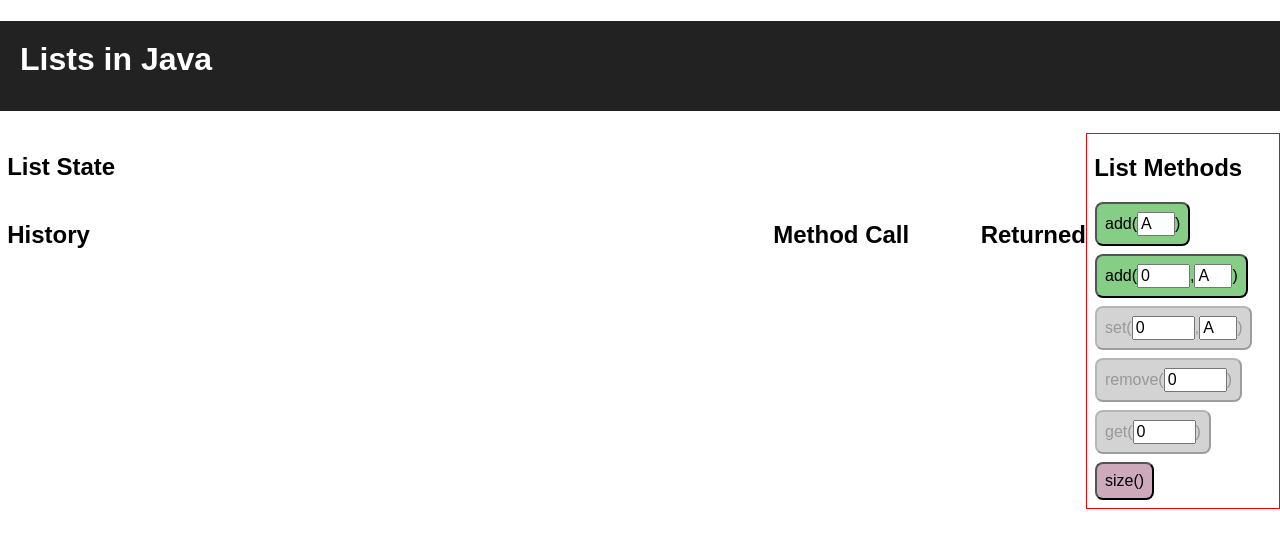
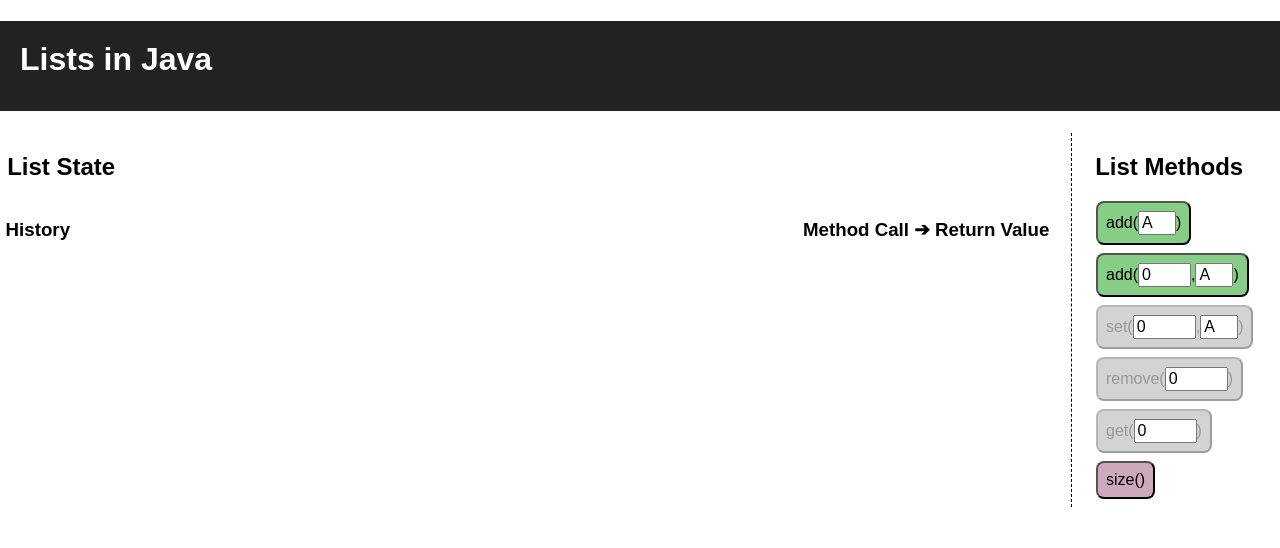
Before and after one commit to nikzb/lists-in-java, a React (Create React App) app: page / in a window 1280 px wide. Shown: the top 548 px of the page. Built offline with nearby package versions, Linux system fonts and the light colour scheme.

Commit message:
Method call and return value viz

```diff
--- a/src/components/methodToolbox/MethodToolbox.css
+++ b/src/components/methodToolbox/MethodToolbox.css
@@ -1,4 +1,6 @@
 .MethodToolbox {
-  border: 1px solid red;
   flex: 0 0 12em;
+  margin-left: 1em;
+  padding-left: 1em;
+  border-left: 1px dashed black;
 }
--- a/src/components/stateTracker/ListHistory.css
+++ b/src/components/stateTracker/ListHistory.css
@@ -1,6 +1,12 @@
 .ListHistory__header {
   display: flex;
   justify-content: space-between;
+}
+
+.ListHistory__body {
+  display: flex;
+  flex-direction: column;
+  align-items: flex-start;
 }
 
 .ListHistory__list-vizzes {
@@ -10,5 +16,8 @@
 .ListHistory__method-call-and-return {
   display: flex;
   justify-content: space-between;
+  align-items: center;
+
   flex: 0 0 20em;
+  align-self: flex-end;
 }
--- a/src/components/stateTracker/ListHistory.js
+++ b/src/components/stateTracker/ListHistory.js
@@ -15,6 +15,12 @@ function ListHistory({snapshots}) {
   if (snapshots.size > 1) {
     history.push(<MethodCallAndReturn command={snapshots.get(snapshots.size - 1).get('command')} />);
     for (let index = 0; index < pastSnapshots.size - 1; index += 1) {
+      // history.push(
+      //   <div className="ListHistory__list-method-return">
+      //     <ListViz snapshot={pastSnapshots.get(index)} />
+      //     <MethodCallAndReturn command={pastSnapshots.get(index).get('command')} />
+      //   </div>
+      // );
       history.push(<ListViz snapshot={pastSnapshots.get(index)} />);
       history.push(<MethodCallAndReturn command={pastSnapshots.get(index).get('command')} />);
     }
@@ -23,13 +29,16 @@ function ListHistory({snapshots}) {
   return (
     <div className="ListHistory">
       <div className="ListHistory__header">
-        <h2 className="ListHistory__list-vizzes section-title">History</h2>
-        <div className="ListHistory__method-call-and-return">
-          <h2 className="section-title">Method Call</h2>
-          <h2 className="section-title">Returned</h2>
-        </div>
+        <h3 className="ListHistory__list-vizzes section-title">History</h3>
+        {/* <div className="ListHistory__method-call-and-return"> */}
+        <h3 className="section-title">Method Call ➔ Return Value</h3>
+          {/* <h3 className="section-title">Method Call</h3> */}
+          {/* <h3 className="section-title">Returned</h3> */}
+        {/* </div> */}
       </div>
-      {history}
+      <div className="ListHistory__body">
+        {history}
+      </div>
     </div>
   )
 }
--- a/src/components/stateTracker/ListViz.css
+++ b/src/components/stateTracker/ListViz.css
@@ -1,3 +1,6 @@
 .ListViz {
   display: flex;
+  flex-wrap: wrap;
+  width: 100%;
+  /* border-top: 1px dashed black; */
 }
--- /dev/null
+++ b/src/components/stateTracker/MethodCallAndReturn.css
@@ -0,0 +1,8 @@
+.MethodCallAndReturn {
+  display: flex;
+  justify-content: space-between;
+  align-items: center;
+
+  flex: 0 0 4em;
+  align-self: flex-end;
+}
--- a/src/components/stateTracker/MethodCallAndReturn.js
+++ b/src/components/stateTracker/MethodCallAndReturn.js
@@ -1,16 +1,16 @@
 import React from 'react';
 
 import MethodCall from './MethodCall';
-// import ReturnValue from './ReturnValue';
+import ReturnValue from './ReturnValue';
 
-import './ListHistory.css';
+import './MethodCallAndReturn.css';
 
 function MethodCallAndReturn({command}) {
   console.log(command);
   return (
-    <div className="ListHistory__method-call-and-return">
+    <div className="MethodCallAndReturn">
       <MethodCall methodName={command.get('method')} arguments={command.get('arguments')} />
-      {/* <ReturnValue value={command.get('returned')} />  */}
+      <ReturnValue value={command.get('returned')} />
     </div>
   );
 }
--- /dev/null
+++ b/src/components/stateTracker/ReturnValue.css
@@ -0,0 +1,20 @@
+.ReturnValue {
+  font-size: 1.3em;
+  /* padding: 0.5em 0.7em; */
+  margin: 0.5em;
+}
+
+.ReturnValue__container {
+  display: flex;
+  align-items: center;
+}
+
+/* These should be the same as for ListItem__value */
+.ReturnValue--string {
+  font-size: 1.5em;
+  background: rgb(84, 161, 255);
+  padding: 0.5em 0.7em;
+  border-radius: 0.5em;
+  color: white;
+  margin: 0.3em;
+}
--- /dev/null
+++ b/src/components/stateTracker/ReturnValue.js
@@ -0,0 +1,16 @@
+import React from 'react';
+
+import './ReturnValue.css';
+
+function ReturnValue({value}) {
+  if (value === null) {
+    return <div></div>;
+  }
+  return (
+    <div className="ReturnValue__container">➔
+      <div className={`ReturnValue ReturnValue--${typeof value}`}>{value}</div>
+    </div>
+  );
+}
+
+export default ReturnValue;
--- a/src/index.css
+++ b/src/index.css
@@ -7,3 +7,8 @@ body {
 h2.section-title {
   margin-left: 0.3em;
 }
+
+h3.section-title {
+  margin-left: 0.3em;
+  margin-right: 0.3em;
+}
```
